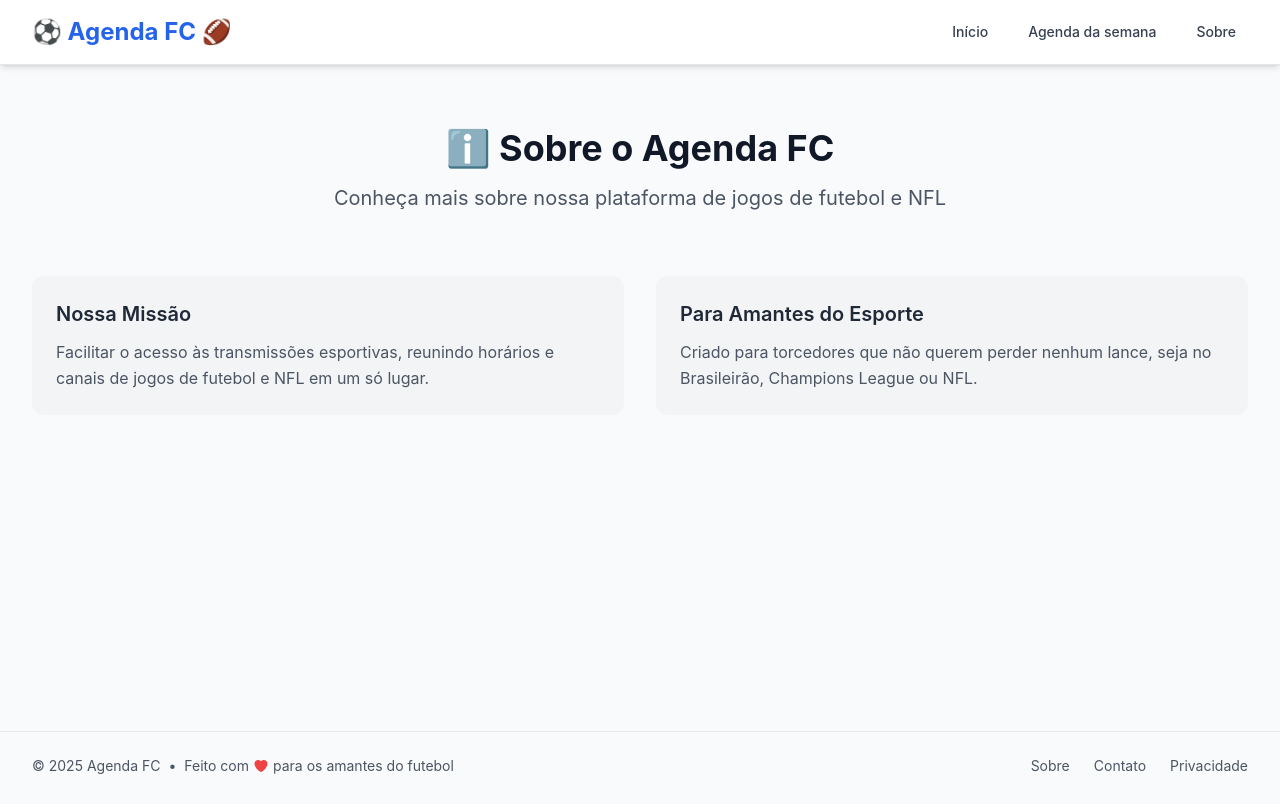
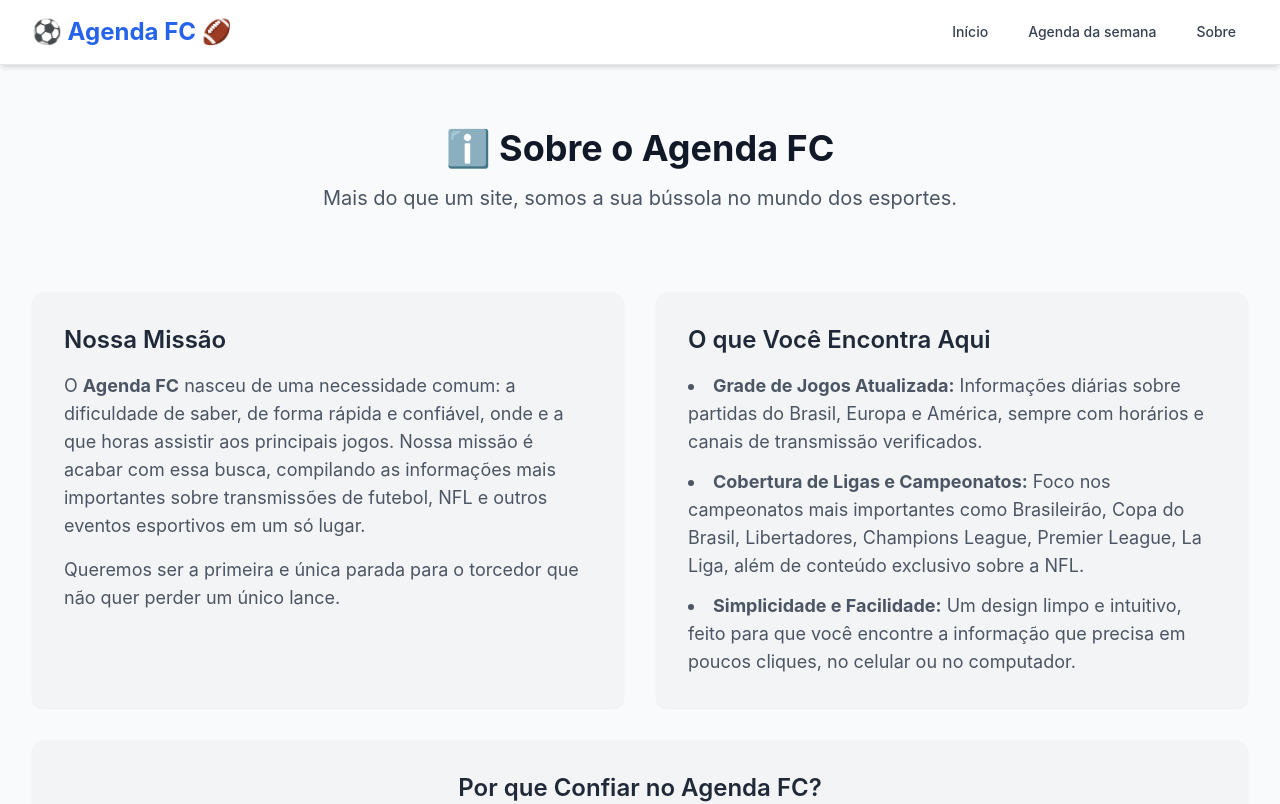
Before and after one commit to ludgero20/agendafc, a Next.js app: page /sobre in a window 1280 px wide. Shown: the top 804 px of the page. Built offline with nearby package versions, Linux system fonts and the light colour scheme.

Commit message:
ajustes sobre, contato e privacidade

```diff
--- a/app/privacidade/page.tsx
+++ b/app/privacidade/page.tsx
@@ -26,7 +26,7 @@ export default function PoliticaDePrivacidade() {
           <div className="bg-gray-100 rounded-xl p-6">
             <h2 className="text-xl font-semibold text-gray-800 mb-3">1. Informações que Coletamos</h2>
             <p className="text-gray-600 mb-4">
-              Coletamos dados de navegação de forma anônima para entender como os usuários interagem com nosso site e para melhorar sua experiência. Utilizamos o **Vercel Analytics** e, futuramente, o **Google Analytics** para isso. Essas ferramentas coletam dados como:
+              Coletamos dados de navegação de forma anônima para entender como os usuários interagem com nosso site e para melhorar sua experiência. Utilizamos o Vercel Analytics e, futuramente, o Google Analytics para isso. Essas ferramentas coletam dados como:
             </p>
             <ul className="list-disc list-inside text-gray-600 space-y-2">
               <li>Páginas que você visitou.</li>
@@ -56,10 +56,10 @@ export default function PoliticaDePrivacidade() {
           <div className="bg-gray-100 rounded-xl p-6">
             <h2 className="text-xl font-semibold text-gray-800 mb-3">4. Aviso Legal e Contato</h2>
             <p className="text-gray-600 mb-4">
-              O Agenda FC é um portal de informações independentes e **não é afiliado ou endossado** por nenhuma liga, clube de futebol, emissora de TV ou plataforma de streaming mencionada. As informações aqui contidas são compiladas a partir de fontes públicas e podem sofrer alterações.
+              O Agenda FC é um portal de informações independentes e <strong>não é afiliado ou endossado</strong> por nenhuma liga, clube de futebol, emissora de TV ou plataforma de streaming mencionada. As informações aqui contidas são compiladas a partir de fontes públicas e podem sofrer alterações.
             </p>
             <p className="text-gray-600">
-              Ao utilizar nosso site, você concorda com os termos desta política. Caso tenha dúvidas, entre em contato através do e-mail **agendafc.brasil@gmail.com**.
+              Ao utilizar nosso site, você concorda com os termos desta política. Caso tenha dúvidas, entre em contato através do e-mail <strong>agendafc.brasil@gmail.com</strong>.
             </p>
           </div>
         </div>
--- a/app/sobre/page.tsx
+++ b/app/sobre/page.tsx
@@ -1,48 +1,69 @@
-import React from 'react'
-import Head from 'next/head'
+import React from 'react';
+import Head from 'next/head';
 
 export default function Sobre() {
   return (
     <>
       <Head>
-        <title>Sobre o Agenda FC - Onde assistir futebol e NFL</title>
+        <title>Sobre o Agenda FC - Onde assistir futebol, NFL e mais</title>
         <meta
           name="description"
-          content="Saiba mais sobre o Agenda FC, sua plataforma para acompanhar transmissões de jogos de futebol do Brasil, Europa, Champions League e NFL com horários e canais atualizados."
+          content="Conheça a nossa história e missão. O Agenda FC é a sua plataforma completa para encontrar horários e canais de transmissão de futebol, NFL e outros esportes de forma fácil e rápida."
         />
         <meta
           name="keywords"
-          content="Agenda FC, futebol ao vivo, onde assistir futebol, jogos de hoje, transmissão futebol, NFL ao vivo, Champions League, Brasileirão, Premier League"
+          content="Agenda FC, sobre nós, missão, visão, futebol, NFL, onde assistir, transmissão esportiva, canais de esporte"
         />
         <meta name="author" content="Agenda FC" />
       </Head>
 
-      <div className="space-y-8">
+      <div className="space-y-12">
         <div className="text-center py-8">
           <h1 className="text-4xl font-bold text-gray-900 mb-4">
             ℹ️ Sobre o Agenda FC
           </h1>
           <p className="text-xl text-gray-600 max-w-2xl mx-auto">
-            Conheça mais sobre nossa plataforma de jogos de futebol e NFL
+            Mais do que um site, somos a sua bússola no mundo dos esportes.
           </p>
         </div>
 
         <div className="grid md:grid-cols-2 gap-8">
-          <div className="bg-gray-100 rounded-xl p-6">
-            <h2 className="text-xl font-semibold text-gray-800 mb-3">Nossa Missão</h2>
-            <p className="text-gray-600">
-              Facilitar o acesso às transmissões esportivas, reunindo horários e canais de jogos de futebol e NFL em um só lugar.
+          {/* Nova seção: Nossa História e Missão */}
+          <div className="bg-gray-100 rounded-xl p-8 shadow-sm">
+            <h2 className="text-2xl font-semibold text-gray-800 mb-4">Nossa Missão</h2>
+            <p className="text-lg text-gray-600 mb-4">
+              O <strong>Agenda FC</strong> nasceu de uma necessidade comum: a dificuldade de saber, de forma rápida e confiável, onde e a que horas assistir aos principais jogos. Nossa missão é acabar com essa busca, compilando as informações mais importantes sobre transmissões de futebol, NFL e outros eventos esportivos em um só lugar.
+            </p>
+            <p className="text-lg text-gray-600">
+              Queremos ser a primeira e única parada para o torcedor que não quer perder um único lance.
             </p>
           </div>
 
-          <div className="bg-gray-100 rounded-xl p-6">
-            <h2 className="text-xl font-semibold text-gray-800 mb-3">Para Amantes do Esporte</h2>
-            <p className="text-gray-600">
-              Criado para torcedores que não querem perder nenhum lance, seja no Brasileirão, Champions League ou NFL.
+          {/* Nova seção: O que Oferecemos */}
+          <div className="bg-gray-100 rounded-xl p-8 shadow-sm">
+            <h2 className="text-2xl font-semibold text-gray-800 mb-4">O que Você Encontra Aqui</h2>
+            <ul className="list-disc list-inside text-lg text-gray-600 space-y-3">
+              <li>
+                <strong>Grade de Jogos Atualizada:</strong> Informações diárias sobre partidas do Brasil, Europa e América, sempre com horários e canais de transmissão verificados.
+              </li>
+              <li>
+               <strong>Cobertura de Ligas e Campeonatos:</strong> Foco nos campeonatos mais importantes como Brasileirão, Copa do Brasil, Libertadores, Champions League, Premier League, La Liga, além de conteúdo exclusivo sobre a NFL.
+              </li>
+              <li>
+                <strong>Simplicidade e Facilidade:</strong> Um design limpo e intuitivo, feito para que você encontre a informação que precisa em poucos cliques, no celular ou no computador.
+              </li>
+            </ul>
+          </div>
+
+          {/* Nova seção: Por que Confiar em Nós */}
+          <div className="bg-gray-100 rounded-xl p-8 col-span-full shadow-sm">
+            <h2 className="text-2xl font-semibold text-gray-800 mb-4 text-center">Por que Confiar no Agenda FC?</h2>
+            <p className="text-lg text-gray-600 text-center max-w-3xl mx-auto">
+              Nossa dedicação é total à <strong>precisão</strong>. As informações de transmissão são cuidadosamente compiladas a partir de fontes oficiais para garantir que você não perca nenhum jogo. O Agenda FC é feito por fãs, para fãs, com a certeza de que a melhor experiência de torcedor começa com a informação certa.
             </p>
           </div>
         </div>
       </div>
     </>
-  )
+  );
 }
```
